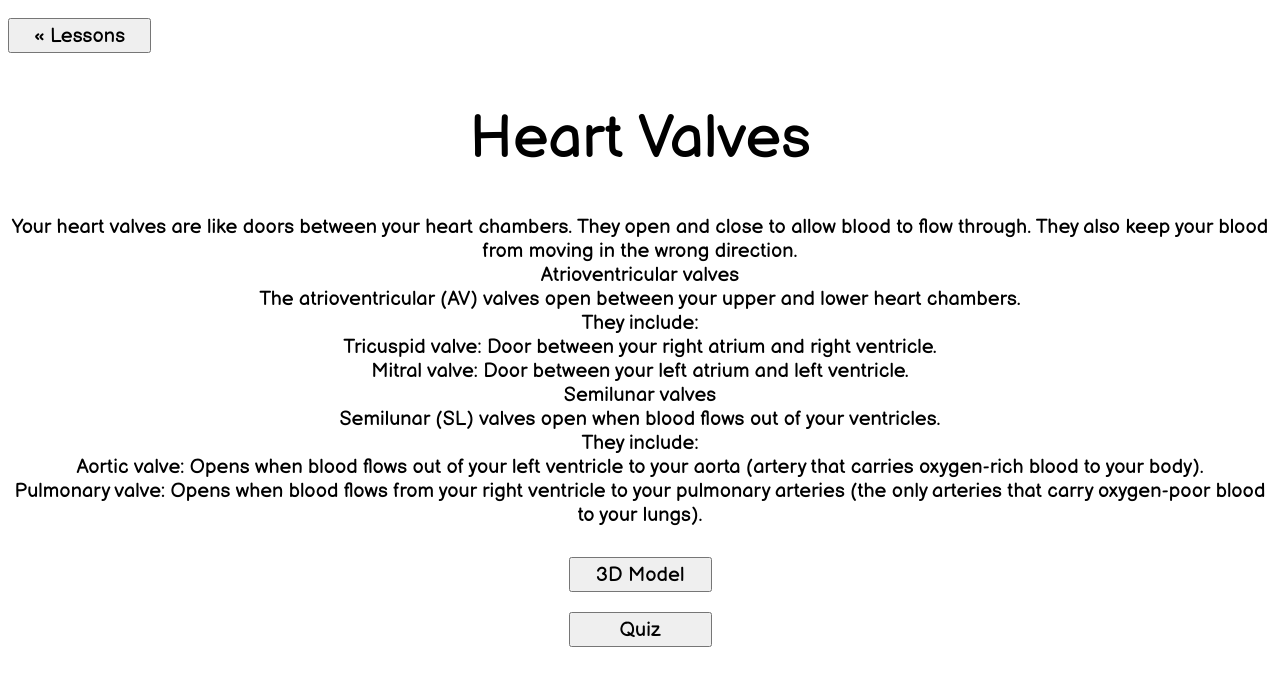
After one commit to freny1/nea, a Flask app: page /lessons/heart-valves in a window 1280 px wide. The commit adds this page. Shown: the top 686 px of the page. Run offline with Flask 3, Linux system fonts and the light colour scheme.

Commit message:
lessons updated

```diff
--- a/app.py
+++ b/app.py
@@ -28,5 +28,25 @@ def quiz():
 def quiz_history():
   return render_template('quiz history.html')
 
+@app.route("/lessons/blood-vessels")
+def lessons_blood_vessels():
+  return render_template('bloodvessels.html')
+
+@app.route("/lessons/heart-walls")
+def lessons_walls():
+  return render_template('walls.html')
+
+@app.route("/lessons/heart-chambers")
+def lessons_chambers():
+  return render_template('chambers.html')
+
+@app.route("/lessons/heart-valves")
+def lessons_valves():
+  return render_template('valves.html')
+
+@app.route("/lessons/electrical-conduction-system")
+def lessons_ecs():
+  return render_template('ecs.html')
+
 if __name__ == "__main__":
   app.run(host='0.0.0.0', debug=True)
--- a/templates/account.html
+++ b/templates/account.html
@@ -2,6 +2,8 @@
 <html>
   <head>
     <link href='https://fonts.googleapis.com/css?family=Balsamiq Sans' rel='stylesheet'>
+    <link rel="shortcut icon" href="{{ url_for('static', filename ='favicon.png') }}">
+    <a class="back" href="/"><button class="mainmenu">&laquo; Main menu</button></a>
     <style>
       h1 {
         font-size: 60px;
@@ -42,9 +44,7 @@
 
     </style>
 
-    <link rel="shortcut icon" href="{{ url_for('static', filename ='favicon.png') }}">
 
-    <a class="back" href="/"><button class="mainmenu">&laquo; Main menu</button></a>
     <title>My Account</title>
     <h1>My Account</h1>
 
--- /dev/null
+++ b/templates/valves.html
@@ -0,0 +1,61 @@
+      <!DOCTYPE html>
+      <html>
+        <head>
+          <link href='https://fonts.googleapis.com/css?family=Balsamiq Sans' rel='stylesheet'>
+          <link rel="shortcut icon" href="{{ url_for('static', filename ='favicon.png') }}">
+          <a class="back" href="/lessons"><button class="lessons">&laquo; Lessons</button></a>
+          <title>Heart Valves</title>
+          <h1>Heart Valves</h1>
+          <p>Your heart valves are like doors between your heart chambers. They open and close to allow blood to flow through. They also keep your blood from moving in the wrong direction.
+<br>
+          Atrioventricular valves
+          <br>
+          The atrioventricular (AV) valves open between your upper and lower heart chambers.
+          <br>
+          They include:
+          <br>
+          Tricuspid valve: Door between your right atrium and right ventricle.
+          <br>
+          Mitral valve: Door between your left atrium and left ventricle.
+          <br>
+          Semilunar valves
+          <br>
+          Semilunar (SL) valves open when blood flows out of your ventricles.
+          <br>
+          They include:
+<br>
+          Aortic valve: Opens when blood flows out of your left ventricle to your aorta (artery that carries oxygen-rich blood to your body).
+          <br>
+          Pulmonary valve: Opens when blood flows from your right ventricle to your pulmonary arteries (the only arteries that carry oxygen-poor blood to your lungs).</p>
+
+          <div style="text-align:center;">
+            <button class='options'>3D Model</button>
+            <br>
+            <button class='options'>Quiz</button>
+          </div>
+
+          <style>
+            h1 {
+              font-size: 60px;
+              font-weight: 100;
+              font-family: 'Balsamiq Sans';
+              text-align: center;
+            }
+            p {
+              font-size: 20px;
+              font-family: 'Balsamiq Sans';
+              font-weight: 50;
+              text-align: center;
+            }
+
+            .lessons , .options {
+              text-align:center;
+              font-size: 20px;
+              font-family: 'Balsamiq Sans';
+              width: 143px;
+              height: 35px;
+              margin: 10px auto;
+            }
+          </style>
+        </head>
+      </html>
```
Also changed, not shown: templates/bloodvessels.html (added, +60 -0 lines), templates/chambers.html (added, +48 -0 lines), templates/ecs.html (added, +52 -0 lines), templates/home.html (+8 -8 lines), templates/lessons.html (+7 -6 lines), templates/walls.html (added, +51 -0 lines).
